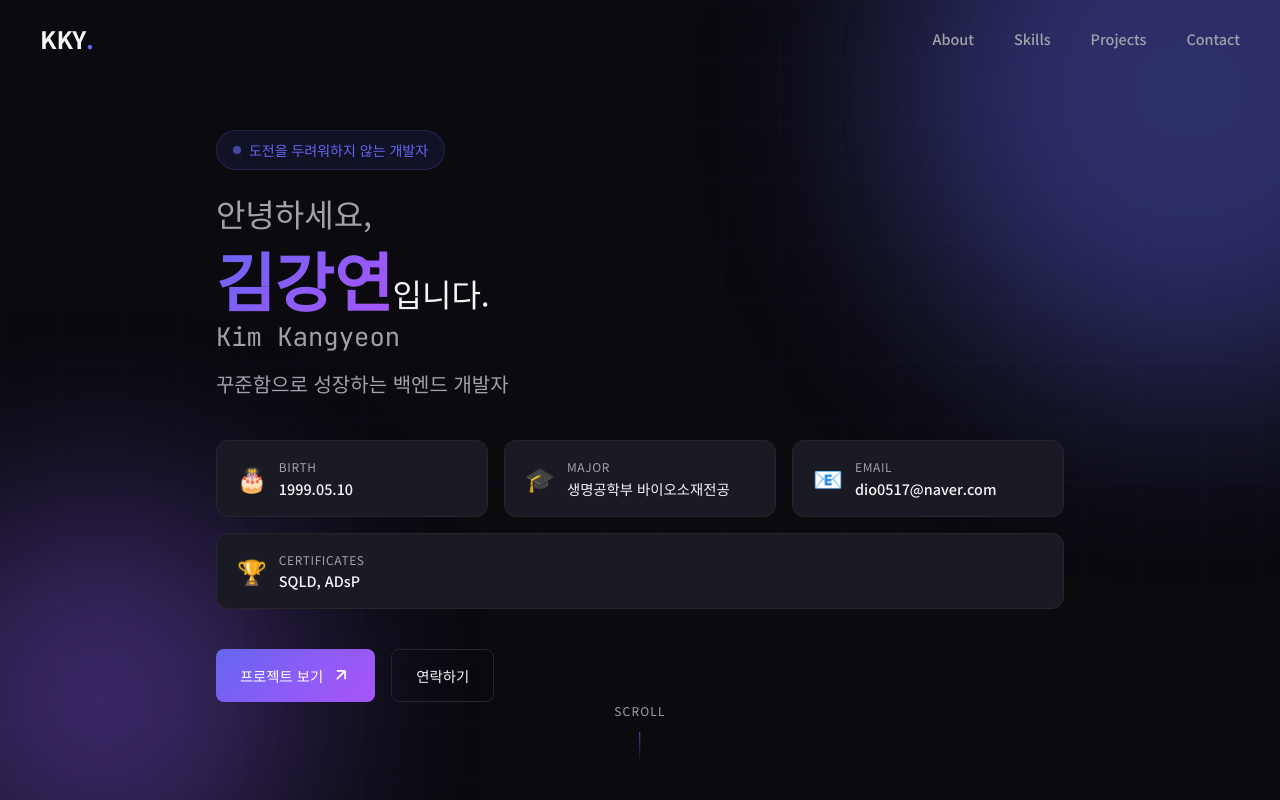
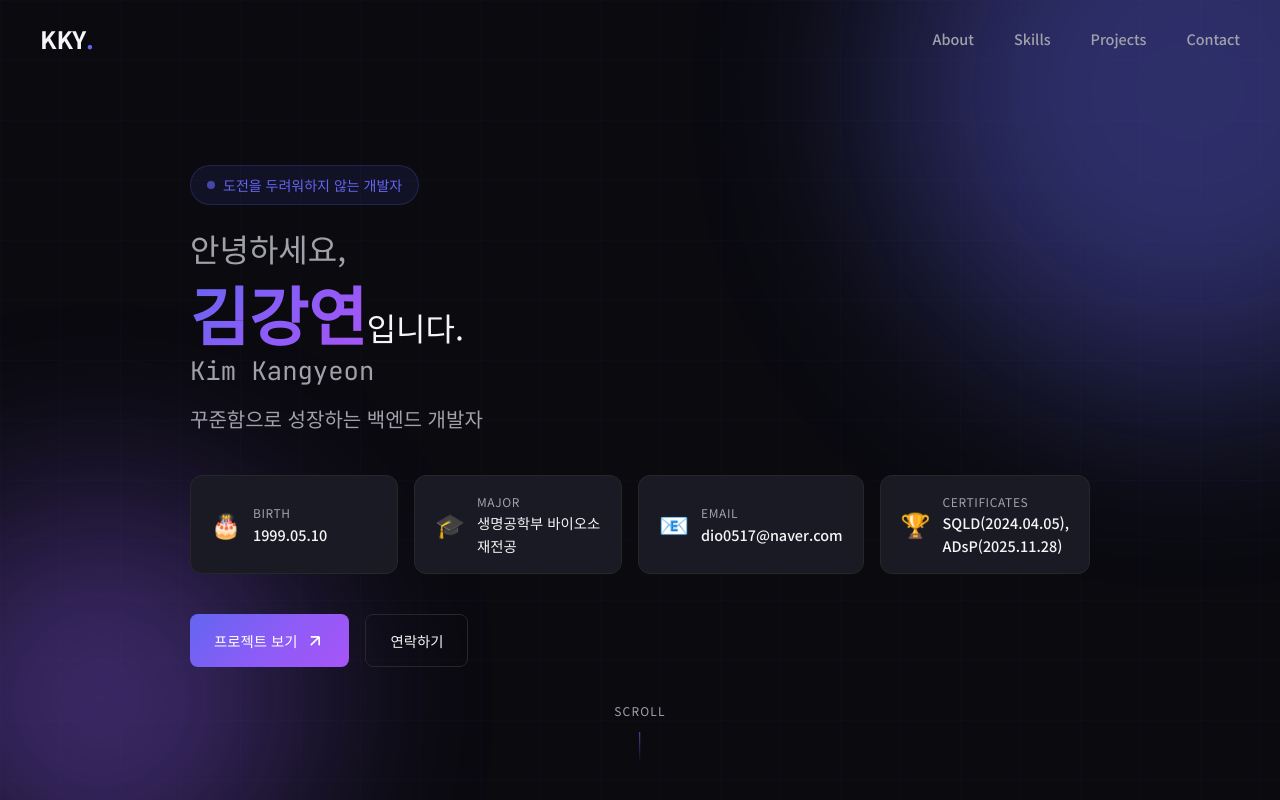
Before and after one commit to Kimkangyeon-17/portfolio, a Vue app: page / in a window 1280 px wide. Shown: the top 800 px of the page. Built offline with nearby package versions, Linux system fonts and the light colour scheme.

Commit message:
update certification

```diff
--- a/src/components/HeroSection.vue
+++ b/src/components/HeroSection.vue
@@ -10,7 +10,7 @@ const personalInfo = {
   major: '생명공학부 바이오소재전공',
   email: 'dio0517@naver.com',
   tagline: '꾸준함으로 성장하는 백엔드 개발자',
-  certificates: 'SQLD, ADsP',
+  certificates: 'SQLD(2024.04.05), ADsP(2025.11.28)',
 }
 
 onMounted(() => {
```
